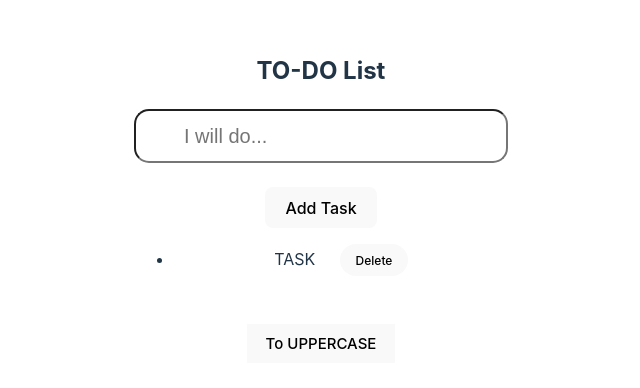
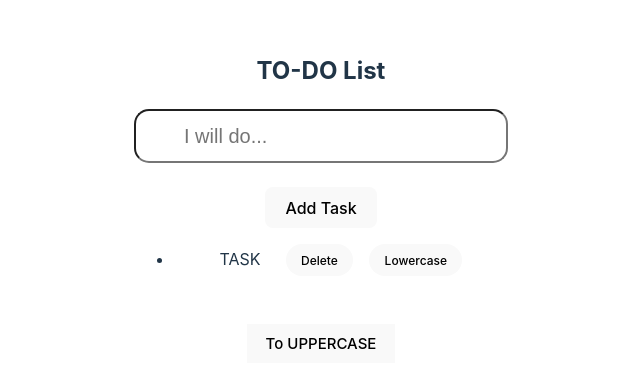
Before and after one commit to JajoriaYogesh04/ReactJS, a React (Vite) app in the folder chapter4/react-state-class2/: page / in a window 1280 px wide. Shown: the part 202-590 px from the top of the page, without its empty margins (319-959 px from the left). Built offline with nearby package versions, Linux system fonts and the light colour scheme.

Commit message:
Update one in array in state

```diff
--- a/chapter4/react-state-class2/src/Todo.jsx
+++ b/chapter4/react-state-class2/src/Todo.jsx
@@ -40,6 +40,21 @@ function Todo(){
         })
     }
 
+    function lowerCaseOne(id){
+        // console.log("LowerCase One");
+        // console.log(id);
+        setTodos((prevTodo)=>{
+            return prevTodo.map((todo)=>{
+                if(todo.id === id){
+                    return {...todo, task: todo.task.toLowerCase()};
+                }
+                else{
+                    return todo;
+                }
+            })
+        })
+    }
+
     return(
         <>
             <h2>TO-DO List</h2>
@@ -55,6 +70,7 @@ function Todo(){
                                 <span>
                                     {todo.task}&nbsp;&nbsp;
                                     <button onClick={()=>{deleteTodo(todo.id)}} style={{marginBottom:"0.5rem", fontSize:"12px", marginLeft:"1rem", borderRadius:"20px"}}>Delete</button>
+                                    <button onClick={()=>{lowerCaseOne(todo.id)}} style={{marginBottom:"0.5rem", fontSize:"12px", marginLeft:"1rem", borderRadius:"20px"}}>Lowercase</button>
                                 </span>
                             </li>
                         )
```
